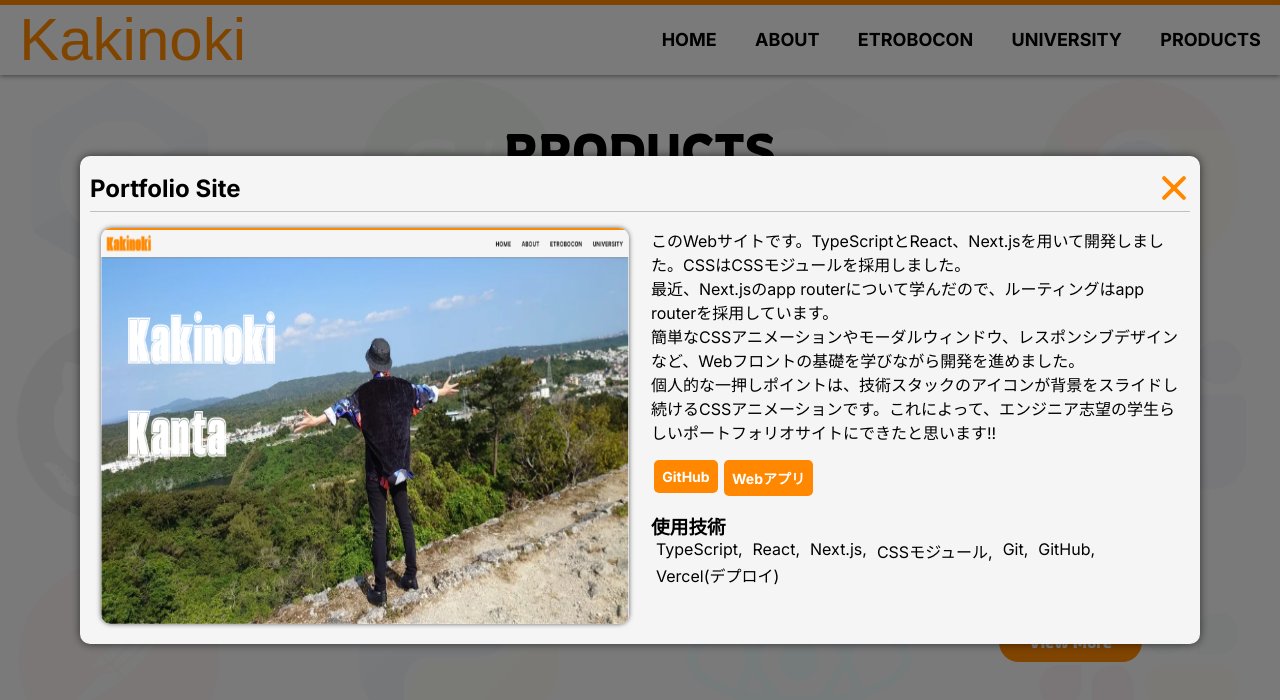
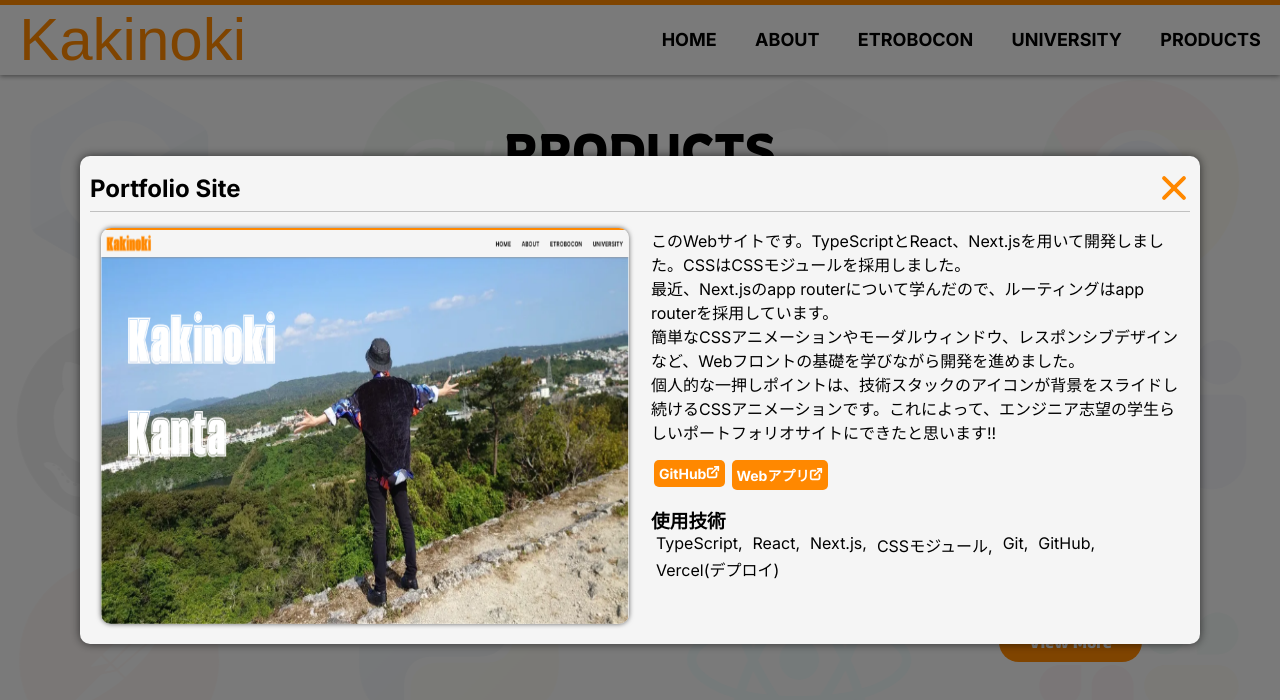
Before and after one commit to KakinokiKanta/about-kakinoki, a Next.js app: page / in a window 1280 px wide. Both pictures are taken after a click on the element "Portfolio Site". Shown: the part 2419-3119 px from the top of the page. Built offline with nearby package versions, Linux system fonts and the light colour scheme; a web font is replaced by a local one.

Commit message:
外部リンク用のアイコン取得

```diff
--- a/src/components/Products/ModalWin/ModalWin.module.css
+++ b/src/components/Products/ModalWin/ModalWin.module.css
@@ -74,7 +74,7 @@
   position: relative;
   display: inline-block;
   margin: 1rem 0.2rem;
-  padding: 0.5rem;
+  padding: 0.3rem;
   cursor: pointer;
   text-decoration: none;
   background-color: #f80;
@@ -82,6 +82,7 @@
   font-size: 14px;
   font-weight: bold;
   border-radius: 5px;
+  text-align: center;
 }
 
 .h3 {
--- a/src/components/Products/ModalWin/index.tsx
+++ b/src/components/Products/ModalWin/index.tsx
@@ -59,6 +59,13 @@ export const ModalWin = (props: ModalWinProps) => {
                     rel="noopener noreferrer"
                   >
                     {item.kinds}
+                    <Image
+                      src={"/icons/external-link.svg"}
+                      alt=""
+                      width={14}
+                      height={14}
+                      className={styles.icon}
+                    />
                   </a>
                 </li>
               );
--- a/src/components/Products/Products.module.css
+++ b/src/components/Products/Products.module.css
@@ -20,6 +20,7 @@
 .parent {
   position: relative;
   aspect-ratio: 4 / 3;
+  width: 100%;
 }
 
 .image {
@@ -35,6 +36,6 @@
 /* Mobile and Tablet */
 @media (width <= 768px) {
   .container {
-    width: 90%;
+    width: 80%;
   }
 }
```
Also changed, not shown: public/icons/external-link.svg (added).
